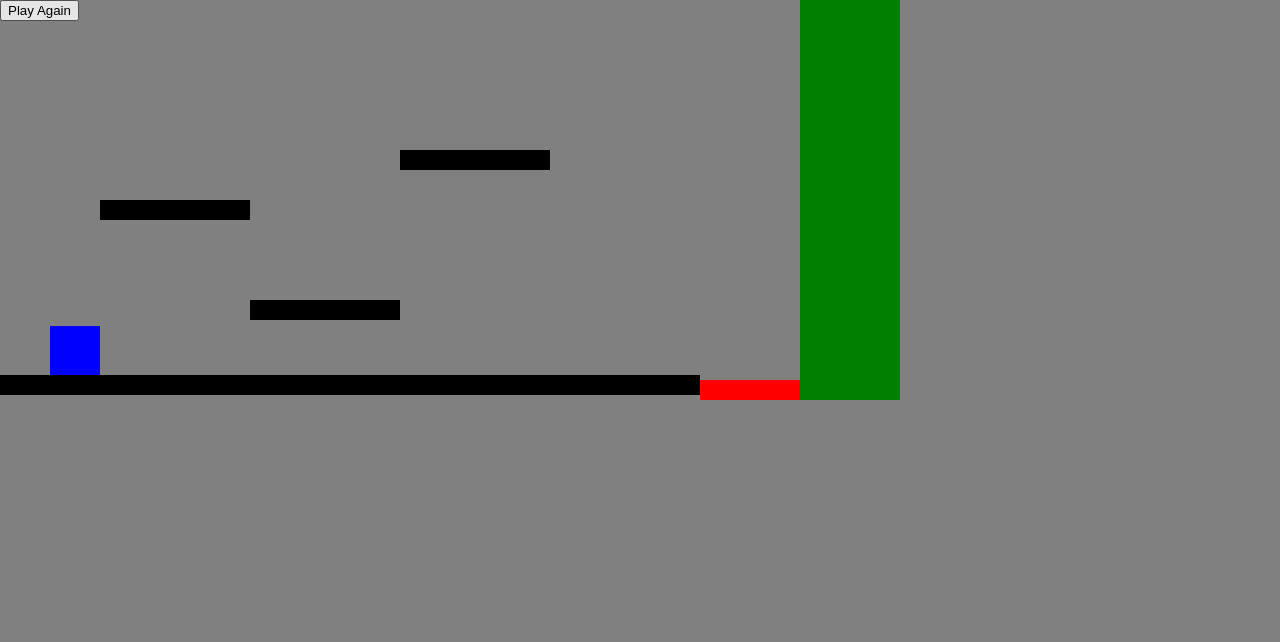
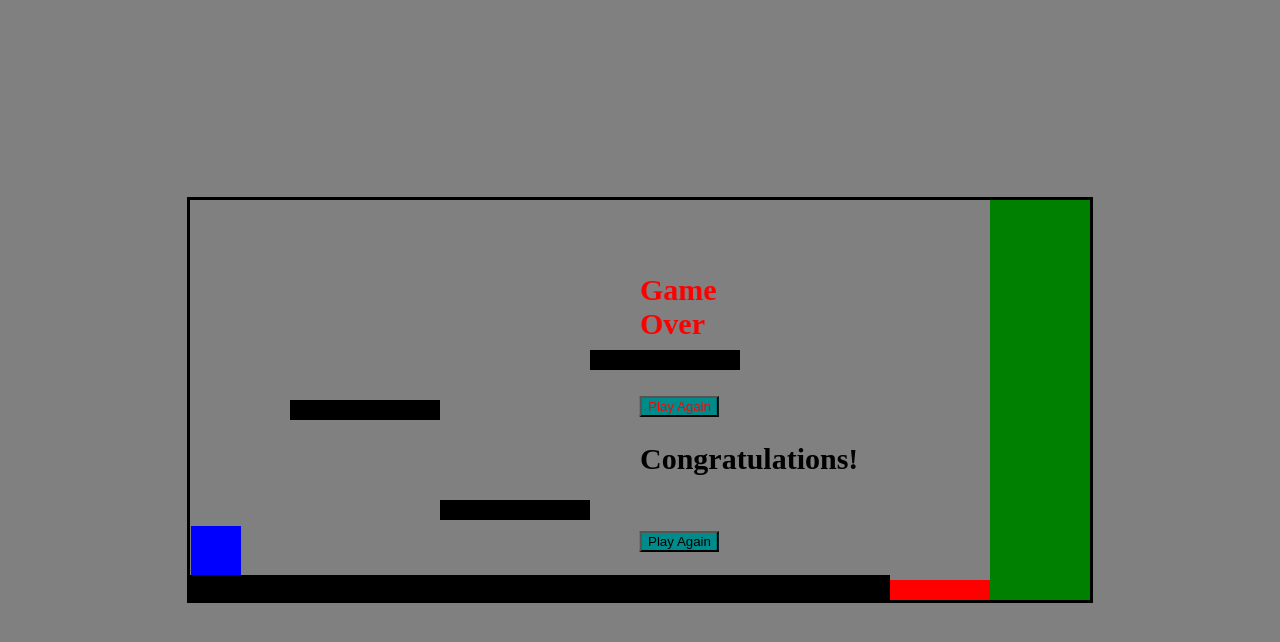
Before and after one commit to andrew-taggart/platform-game, a plain HTML site: page index.html in a window 1280 px wide. Drawn offline with Linux system fonts and the light colour scheme.

Commit message:
center & contain games style

```diff
--- a/index.html
+++ b/index.html
@@ -1,4 +1,4 @@
-
+<!DOCTYPE html>
 <html lang="en">
 <head>
 	<meta charset="UTF-8" />
@@ -8,6 +8,7 @@
         <title>Platform Game</title>
 	</head>
 <body>
+<div class="container">
     <div class="player" id="player"></div>
     <div class="platform game-object" id="platform1"></div>
     <div class="platform game-object" id="platform2"></div>
@@ -15,8 +16,12 @@
     <div class="platform game-object" id="floor"></div>
     <div class="goal game-object" id="goal"></div>
     <div class="lava game-object" id="lava1"></div>
-    <div class="popup">
-        <button class="playAgain">Play Again</button>
+        <div class="endMsg">
+        <h3 class="lose">Game Over</h3>
+        <button class="playAgain lose">Play Again</button>
+        <h3 class="win">Congratulations!</h3>
+        <button class="playAgain win">Play Again</button>
     </div>
+</div>
 </body>
 </html>
--- a/script.js
+++ b/script.js
@@ -3,36 +3,33 @@ const objects = document.querySelectorAll(".game-object")
 const lava = document.querySelectorAll('.lava')
 const goal = document.querySelector('.goal')
 const restartBtn = document.querySelector(".playAgain")
-
-//Check Locations
+const endMsg = document.querySelector('.popup')
 
 //Game Values
 const gravity = 1
 const keys = {}
 //Player
-let pX = 50
-let pY = 50
+let pX = 1
+let pY = 1
 let velocityX = 0
 let velocityY = 0
 let jumping = false
 
 //Collision Equation
 function collision(obj1, obj2) {
-    return obj1.x < obj2.x + obj2.width &&
+    return (obj1.x < obj2.x + obj2.width &&
            obj1.x + obj1.width > obj2.x &&
            obj1.y < obj2.y + obj2.height &&
-           obj1.y + obj1.height > obj2.y
+           obj1.y + obj1.height > obj2.y)
 }
 
 function checkGoal() {
     const goalLocation = goal.getBoundingClientRect()
     const playerLocation = player.getBoundingClientRect()
     if (collision(playerLocation, goalLocation)) {
-        alert('Congrats')
+        endMsg.style.display = 'block'
     }
 }
-
-
 
 //Event Listeners
 restartBtn.addEventListener('click', restartGame)
@@ -64,12 +61,15 @@ function gameLoop() {
     player.style.left = pX + 'px'
     player.style.top = pY + 'px'
 
+    player.style.top = `${pY}px`
+    player.style.left = `$${pX}px`
+
     //Collision Implementation
     objects.forEach((object) => {
         if (object !== player) {
         const objLocation = object.getBoundingClientRect()
         const playerLocation = player.getBoundingClientRect()
-
+       //Adjust collision implementation, but keep current logic for sticky walls
 
         if (collision(playerLocation, objLocation)) {
             pY -= velocityY
--- a/style.css
+++ b/style.css
@@ -1,21 +1,62 @@
 body {
-    margin: auto;
+    margin: 0;
     background-color: grey;
     overflow: hidden;
+    height: 100vh;
+    display: flex;
+    align-items: center;
+    justify-content: center;
+}
+
+.container {
+    position: relative;
+    height: 400px;
+    width: 900px;
+    display: flex;
+    align-items: center;
+    justify-content: center;
+    border: solid black;
 }
 
 .game-object {
     position: absolute;
 }
 
+h3 {
+    font-size: 30px;
+}
+
+.endMsg {
+    position: absolute;
+    top: 50%;
+    left: 50%;
+    transform: translate(-50%, -50%);
+    display:block;
+}
+.win {
+    margin-left: 50%;
+    margin-top: 25px;
+
+}
+.playAgain {
+    background-color: darkcyan;
+}
+
+.lose {
+    color: red;
+    margin-left: 50%;
+    margin-top: 25px;
+}
+
+
 #player {
+    top: 1px;
+    left: 1px;
+    height: 50px;
+    width: 50px;
+    background-color: blue;
     position: absolute;
-    top: 50px;
-    left: 50px;
-    height: 50;
-    width: 50;
-    background-color: blue;
-
+    margin: 0;
 }
 /* Platform Locations*/
 .platform {
@@ -45,8 +86,9 @@ body {
 
 #floor {
     top: 375px;
+    left: 0;
     width: 700px;
-    height: 20px;
+    height: 25px;
 }
 
 /* Lava Locations*/
@@ -62,6 +104,7 @@ body {
 /*Goal Locations*/
 .goal {
     background-color: green;
+    top: 0;
     left: 800px;
     width: 100px;
     height: 400px;
```
